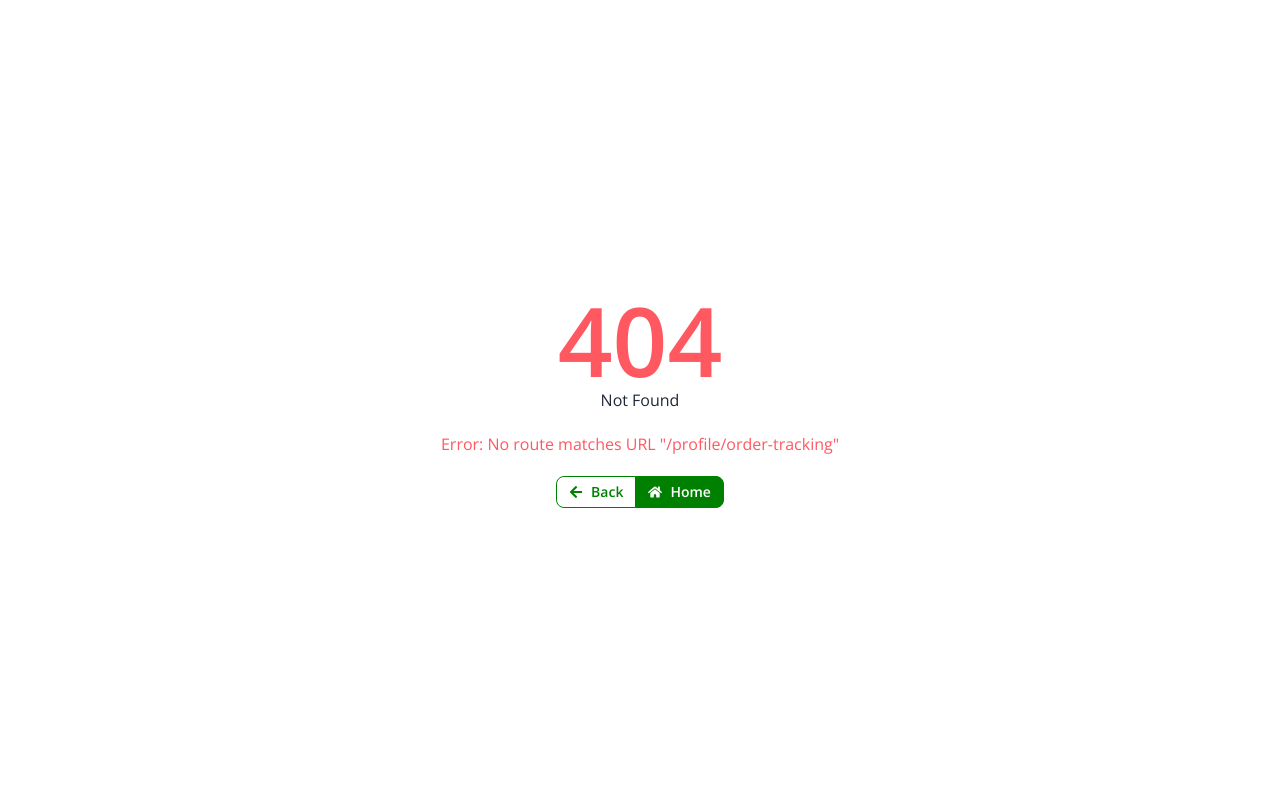
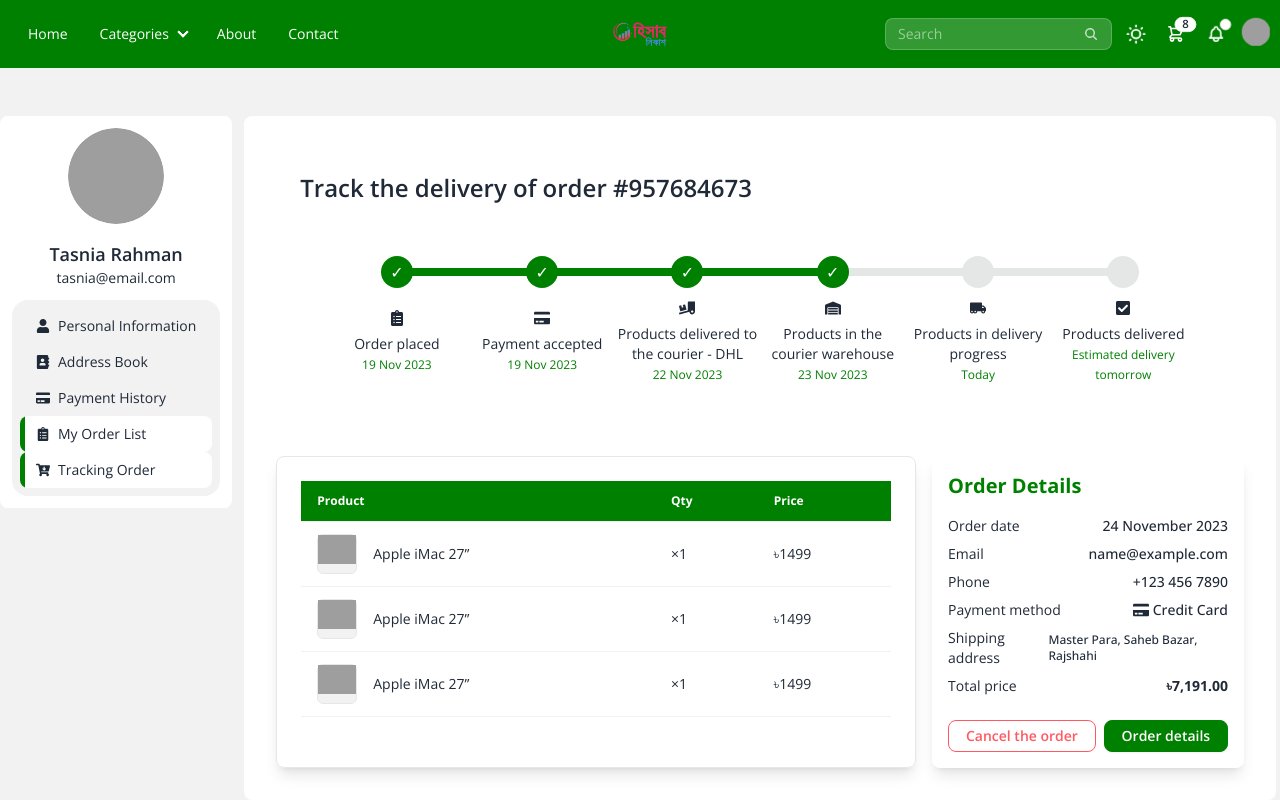
Before and after one commit to shunno-it-dev-team/fe-hn-ecom, a React (Vite) app: page /profile/order-tracking in a window 1280 px wide. Before the commit this address had no page. Shown: the top 800 px of the page. Built offline with nearby package versions, Linux system fonts and the light colour scheme; grey boxes are pictures that could not be loaded.

Commit message:
[feat]:Homepage -> Shopping Cart -> modified increment drecrement functionality

```diff
--- a/src/pages/private/order-tracking/OrderTracking.jsx
+++ b/src/pages/private/order-tracking/OrderTracking.jsx
@@ -1,11 +1,356 @@
+// import FaIconByKeyName from "../../../components/icons/FaIconByKeyName";
+
+// const OrderTracking = () => {
+//   return (
+//     <div className="max-w-screen-xl mx-auto p-4 sm:p-6">
+//       {/* ================ PROGRESS TRACKER ================ */}
+//       <div className="max-w-screen-xl mx-auto  p-4 sm:p-6">
+//         {/* Heading */}
+//         <h2 className="text-xl sm:text-2xl font-semibold mb-2 sm:mb-6">
+//           Track the delivery of order #957684673
+//         </h2>
+
+//         {/* ================ STEPS ================ */}
+//         <div className="p-4 sm:p-6 rounded-lg">
+//           <ul className="steps steps-vertical sm:steps-horizontal w-full">
+//             {/* Step 1 */}
+//             <li data-content="✓" className="step step-primary">
+//               <div className="flex flex-col items-center text-center">
+//                 <FaIconByKeyName iconName={"FaClipboardList"} size="2x" />
+//                 <p className="text-sm mt-2">
+//                   Order placed
+//                   <br />
+//                   <span className="text-xs text-primary">19 Nov 2023</span>
+//                 </p>
+//               </div>
+//             </li>
+
+//             {/* Step 2 */}
+//             <li data-content="✓" className="step step-primary">
+//               <div className="flex flex-col items-center text-center">
+//                 <FaIconByKeyName iconName={"FaCreditCard"} size="2x" />
+//                 <p className="text-sm mt-2">
+//                   Payment accepted
+//                   <br />
+//                   <span className="text-xs text-primary">19 Nov 2023</span>
+//                 </p>
+//               </div>
+//             </li>
+
+//             {/* Step 3 */}
+//             <li data-content="✓" className="step step-primary">
+//               <div className="flex flex-col items-center text-center">
+//                 <FaIconByKeyName iconName={"FaTruckLoading"} size="2x" />
+//                 <p className="text-sm mt-2">
+//                   Products delivered to the courier - DHL
+//                   <br />
+//                   <span className="text-xs text-primary">22 Nov 2023</span>
+//                 </p>
+//               </div>
+//             </li>
+
+//             {/* Step 4 */}
+//             <li data-content="✓" className="step step-primary">
+//               <div className="flex flex-col items-center text-center">
+//                 <FaIconByKeyName iconName={"FaWarehouse"} size="2x" />
+//                 <p className="text-sm mt-2">
+//                   Products in the courier warehouse
+//                   <br />
+//                   <span className="text-xs text-primary">23 Nov 2023</span>
+//                 </p>
+//               </div>
+//             </li>
+
+//             {/* Step 5 */}
+//             <li className="step">
+//               <div className="flex flex-col items-center text-center text-base-content/50">
+//                 <FaIconByKeyName iconName={"FaTruckMoving"} size="2x" />
+//                 <p className="text-sm mt-2">
+//                   Products in delivery progress
+//                   <br />
+//                   <span className="text-xs text-primary">Today</span>
+//                 </p>
+//               </div>
+//             </li>
+
+//             {/* Step 6 */}
+//             <li className="step">
+//               <div className="flex flex-col items-center text-center text-base-content/50">
+//                 <FaIconByKeyName iconName={"FaCheckSquare"} size="2x" />
+//                 <p className="text-sm mt-2">
+//                   Products delivered
+//                   <br />
+//                   <span className="text-xs text-primary">
+//                     Estimated delivery tomorrow
+//                   </span>
+//                 </p>
+//               </div>
+//             </li>
+//           </ul>
+//         </div>
+//       </div>
+
+//       {/*================ MAIN CONTENT ================ */}
+//       <div className="max-w-screen-xl mx-auto grid grid-cols-1 lg:grid-cols-3 gap-4 mt-6">
+//         {/* ================ PRODUCTS LIST TABLE ================*/}
+//         <div className="lg:col-span-2  sm:p-6 rounded-lg border shadow-lg">
+//           <div className="overflow-y-auto max-h-60 ">
+//             <table className="table ">
+//               <thead className="sticky top-0 bg-primary ">
+//                 <tr className="text-base-100">
+//                   <th>Product</th>
+//                   <th>Qty</th>
+//                   <th>Price</th>
+//                 </tr>
+//               </thead>
+//               <tbody>
+//                 {/* Product Rows */}
+//                 <tr>
+//                   <td className="flex items-center space-x-4">
+//                     <div className="w-10 h-10 bg-base-200 rounded-md border">
+//                       <figure>
+//                         <img
+//                           src="https://img.daisyui.com/images/stock/photo-1635805737707-575885ab0820.webp"
+//                           alt="Movie"
+//                         />
+//                       </figure>
+//                     </div>
+//                     <div>Apple iMac 27”</div>
+//                   </td>
+//                   <td>&#215;1</td>
+//                   <td>&#2547;1,499</td>
+//                 </tr>
+//                 <tr>
+//                   <td className="flex items-center space-x-4">
+//                     <div className="w-10 h-10 bg-base-200 rounded-md border">
+//                       <figure>
+//                         <img
+//                           src="https://img.daisyui.com/images/stock/photo-1635805737707-575885ab0820.webp"
+//                           alt="Movie"
+//                         />
+//                       </figure>
+//                     </div>
+//                     <div>Apple iMac 27”</div>
+//                   </td>
+//                   <td>&#215;1</td>
+//                   <td>&#2547;1,499</td>
+//                 </tr>
+//                 <tr>
+//                   <td className="flex items-center space-x-4">
+//                     <div className="w-10 h-10 bg-base-200 rounded-md border">
+//                       <figure>
+//                         <img
+//                           src="https://img.daisyui.com/images/stock/photo-1635805737707-575885ab0820.webp"
+//                           alt="Movie"
+//                         />
+//                       </figure>
+//                     </div>
+//                     <div>Apple iMac 27”</div>
+//                   </td>
+//                   <td>&#215;1</td>
+//                   <td>&#2547;1,499</td>
+//                 </tr>
+//                 <tr>
+//                   <td className="flex items-center space-x-4">
+//                     <div className="w-10 h-10 bg-base-200 rounded-md border">
+//                       <figure>
+//                         <img
+//                           src="https://img.daisyui.com/images/stock/photo-1635805737707-575885ab0820.webp"
+//                           alt="Movie"
+//                         />
+//                       </figure>
+//                     </div>
+//                     <div>Apple iMac 27”</div>
+//                   </td>
+//                   <td>&#215;1</td>
+//                   <td>&#2547;1,499</td>
+//                 </tr>
+//                 <tr>
+//                   <td className="flex items-center space-x-4">
+//                     <div className="w-10 h-10 bg-base-200 rounded-md border">
+//                       <figure>
+//                         <img
+//                           src="https://img.daisyui.com/images/stock/photo-1635805737707-575885ab0820.webp"
+//                           alt="Movie"
+//                         />
+//                       </figure>
+//                     </div>
+//                     <div>Apple iMac 27”</div>
+//                   </td>
+//                   <td>&#215;1</td>
+//                   <td>&#2547;1,499</td>
+//                 </tr>
+//                 <tr>
+//                   <td className="flex items-center space-x-4">
+//                     <div className="w-10 h-10 bg-base-200 rounded-md border">
+//                       <figure>
+//                         <img
+//                           src="https://img.daisyui.com/images/stock/photo-1635805737707-575885ab0820.webp"
+//                           alt="Movie"
+//                         />
+//                       </figure>
+//                     </div>
+//                     <div>Apple iMac 27”</div>
+//                   </td>
+//                   <td>&#215;1</td>
+//                   <td>&#2547;1,499</td>
+//                 </tr>
+//               </tbody>
+//             </table>
+//           </div>
+//         </div>
+
+//         {/*================ ORDER SUMMARY ================ */}
+//         <div className="max-w-md mx-auto rounded-lg shadow-lg p-4">
+//           <h2 className="text-xl font-bold mb-4 text-primary">Order Details</h2>
+
+//           <div className="mb-2 flex items-center justify-between ">
+//             <p className="text-sm text-base-400">Order date</p>
+//             <p className="font-medium text-sm">24 November 2023</p>
+//           </div>
+
+//           <div className="mb-2 flex items-center justify-between">
+//             <p className="text-sm text-base-400">Email</p>
+//             <p className="font-medium text-sm">name@example.com</p>
+//           </div>
+
+//           <div className="mb-2 flex items-center justify-between">
+//             <p className="text-sm text-base-400">Phone</p>
+//             <p className="font-medium text-sm">+123 456 7890</p>
+//           </div>
+
+//           <div className="mb-2 flex items-center justify-between">
+//             <p className="text-sm text-base-400">Payment method</p>
+//             <div className="ml-2 flex items-center">
+//               <span className="text-error-500 mr-1">
+//                 <FaIconByKeyName iconName={"FaCreditCard"} size="2x" />
+//               </span>
+//               <p className="font-medium text-sm">Credit Card</p>
+//             </div>
+//           </div>
+
+//           <div className="mb-2 flex items-center justify-between  ">
+//             <p className="text-sm text-base-400">Shipping address</p>
+//             <p className="font-medium text-xs">
+//               Master Para, Saheb Bazar, Rajshahi
+//             </p>
+//           </div>
+
+//           <div className="mb-2 flex items-center justify-between">
+//             <p className="text-sm text-base-400">Total price</p>
+//             <p className="font-bold text-sm text-base-content ">
+//               &#2547;7,191.00
+//             </p>
+//           </div>
+
+//           <div className="mt-6 flex items-center justify-center space-x-2">
+//             <button className="btn btn-sm btn-error btn-outline flex-grow">
+//               Cancel the order
+//             </button>
+//             <button className="btn btn-sm btn-primary flex-grow">
+//               Order details
+//             </button>
+//           </div>
+//         </div>
+//       </div>
+//     </div>
+//   );
+// };
+
+// export default OrderTracking;
 import FaIconByKeyName from "../../../components/icons/FaIconByKeyName";
 
 const OrderTracking = () => {
+  // Steps data
+  const steps = [
+    {
+      icon: "FaClipboardList",
+      label: "Order placed",
+      date: "19 Nov 2023",
+      completed: true,
+    },
+    {
+      icon: "FaCreditCard",
+      label: "Payment accepted",
+      date: "19 Nov 2023",
+      completed: true,
+    },
+    {
+      icon: "FaTruckLoading",
+      label: "Products delivered to the courier - DHL",
+      date: "22 Nov 2023",
+      completed: true,
+    },
+    {
+      icon: "FaWarehouse",
+      label: "Products in the courier warehouse",
+      date: "23 Nov 2023",
+      completed: true,
+    },
+    {
+      icon: "FaTruckMoving",
+      label: "Products in delivery progress",
+      date: "Today",
+      completed: false,
+    },
+    {
+      icon: "FaCheckSquare",
+      label: "Products delivered",
+      date: "Estimated delivery tomorrow",
+      completed: false,
+    },
+  ];
+
+  // Product data
+  const products = [
+    {
+      name: "Apple iMac 27”",
+      qty: 1,
+      price: 1499,
+      imgSrc:
+        "https://img.daisyui.com/images/stock/photo-1635805737707-575885ab0820.webp",
+    },
+    {
+      name: "Apple iMac 27”",
+      qty: 1,
+      price: 1499,
+      imgSrc:
+        "https://img.daisyui.com/images/stock/photo-1635805737707-575885ab0820.webp",
+    },
+    {
+      name: "Apple iMac 27”",
+      qty: 1,
+      price: 1499,
+      imgSrc:
+        "https://img.daisyui.com/images/stock/photo-1635805737707-575885ab0820.webp",
+    },
+    {
+      name: "Apple iMac 27”",
+      qty: 1,
+      price: 1499,
+      imgSrc:
+        "https://img.daisyui.com/images/stock/photo-1635805737707-575885ab0820.webp",
+    },
+    {
+      name: "Apple iMac 27”",
+      qty: 1,
+      price: 1499,
+      imgSrc:
+        "https://img.daisyui.com/images/stock/photo-1635805737707-575885ab0820.webp",
+    },
+    {
+      name: "Apple iMac 27”",
+      qty: 1,
+      price: 1499,
+      imgSrc:
+        "https://img.daisyui.com/images/stock/photo-1635805737707-575885ab0820.webp",
+    },
+  ];
+
   return (
     <div className="max-w-screen-xl mx-auto p-4 sm:p-6">
       {/* ================ PROGRESS TRACKER ================ */}
-      <div className="max-w-screen-xl mx-auto  p-4 sm:p-6">
-        {/* Heading */}
+      <div className="max-w-screen-xl mx-auto p-4 sm:p-6">
         <h2 className="text-xl sm:text-2xl font-semibold mb-2 sm:mb-6">
           Track the delivery of order #957684673
         </h2>
@@ -13,79 +358,22 @@ const OrderTracking = () => {
         {/* ================ STEPS ================ */}
         <div className="p-4 sm:p-6 rounded-lg">
           <ul className="steps steps-vertical sm:steps-horizontal w-full">
-            {/* Step 1 */}
-            <li data-content="✓" className="step step-primary">
+            {steps.map((step, index) => (
+              <li
+                key={index}
+                data-content={step.completed ? "✓" : ""}
+                className={`step ${step.completed ? "step-primary" : ""}`}
+              >
                 <div className="flex flex-col items-center text-center">
-                <FaIconByKeyName iconName={"FaClipboardList"} size="2x" />
+                  <FaIconByKeyName iconName={step.icon} size="2x" />
                   <p className="text-sm mt-2">
-                  Order placed
+                    {step.label}
                     <br />
-                  <span className="text-xs text-primary">19 Nov 2023</span>
+                    <span className="text-xs text-primary">{step.date}</span>
                   </p>
                 </div>
               </li>
-
-            {/* Step 2 */}
-            <li data-content="✓" className="step step-primary">
-              <div className="flex flex-col items-center text-center">
-                <FaIconByKeyName iconName={"FaCreditCard"} size="2x" />
-                <p className="text-sm mt-2">
-                  Payment accepted
-                  <br />
-                  <span className="text-xs text-primary">19 Nov 2023</span>
-                </p>
-              </div>
-            </li>
-
-            {/* Step 3 */}
-            <li data-content="✓" className="step step-primary">
-              <div className="flex flex-col items-center text-center">
-                <FaIconByKeyName iconName={"FaTruckLoading"} size="2x" />
-                <p className="text-sm mt-2">
-                  Products delivered to the courier - DHL
-                  <br />
-                  <span className="text-xs text-primary">22 Nov 2023</span>
-                </p>
-              </div>
-            </li>
-
-            {/* Step 4 */}
-            <li data-content="✓" className="step step-primary">
-              <div className="flex flex-col items-center text-center">
-                <FaIconByKeyName iconName={"FaWarehouse"} size="2x" />
-                <p className="text-sm mt-2">
-                  Products in the courier warehouse
-                  <br />
-                  <span className="text-xs text-primary">23 Nov 2023</span>
-                </p>
-              </div>
-            </li>
-
-            {/* Step 5 */}
-            <li className="step">
-              <div className="flex flex-col items-center text-center text-base-content/50">
-                <FaIconByKeyName iconName={"FaTruckMoving"} size="2x" />
-                <p className="text-sm mt-2">
-                  Products in delivery progress
-                  <br />
-                  <span className="text-xs text-primary">Today</span>
-                </p>
-              </div>
-            </li>
-
-            {/* Step 6 */}
-            <li className="step">
-              <div className="flex flex-col items-center text-center text-base-content/50">
-                <FaIconByKeyName iconName={"FaCheckSquare"} size="2x" />
-                <p className="text-sm mt-2">
-                  Products delivered
-                  <br />
-                  <span className="text-xs text-primary">
-                    Estimated delivery tomorrow
-                  </span>
-                </p>
-              </div>
-            </li>
+            ))}
           </ul>
         </div>
       </div>
@@ -93,9 +381,9 @@ const OrderTracking = () => {
       {/*================ MAIN CONTENT ================ */}
       <div className="max-w-screen-xl mx-auto grid grid-cols-1 lg:grid-cols-3 gap-4 mt-6">
         {/* ================ PRODUCTS LIST TABLE ================*/}
-        <div className="lg:col-span-2  sm:p-6 rounded-lg border shadow-lg">
+        <div className="lg:col-span-2 sm:p-6 rounded-lg border shadow-lg">
           <div className="overflow-y-auto max-h-60 ">
-            <table className="table ">
+            <table className="table">
               <thead className="sticky top-0 bg-primary ">
                 <tr className="text-base-100">
                   <th>Product</th>
@@ -104,97 +392,20 @@ const OrderTracking = () => {
                 </tr>
               </thead>
               <tbody>
-                {/* Product Rows */}
-                <tr>
+                {products.map((product, index) => (
+                  <tr key={index}>
                     <td className="flex items-center space-x-4">
                       <div className="w-10 h-10 bg-base-200 rounded-md border">
                         <figure>
-                        <img
-                          src="https://img.daisyui.com/images/stock/photo-1635805737707-575885ab0820.webp"
-                          alt="Movie"
-                        />
+                          <img src={product.imgSrc} alt={product.name} />
                         </figure>
                       </div>
-                    <div>Apple iMac 27”</div>
+                      <div>{product.name}</div>
                     </td>
-                  <td>&#215;1</td>
-                  <td>&#2547;1,499</td>
+                    <td>&#215;{product.qty}</td>
+                    <td>&#2547;{product.price}</td>
                   </tr>
-                <tr>
-                  <td className="flex items-center space-x-4">
-                    <div className="w-10 h-10 bg-base-200 rounded-md border">
-                      <figure>
-                        <img
-                          src="https://img.daisyui.com/images/stock/photo-1635805737707-575885ab0820.webp"
-                          alt="Movie"
-                        />
-                      </figure>
-                    </div>
-                    <div>Apple iMac 27”</div>
-                  </td>
-                  <td>&#215;1</td>
-                  <td>&#2547;1,499</td>
-                </tr>
-                <tr>
-                  <td className="flex items-center space-x-4">
-                    <div className="w-10 h-10 bg-base-200 rounded-md border">
-                      <figure>
-                        <img
-                          src="https://img.daisyui.com/images/stock/photo-1635805737707-575885ab0820.webp"
-                          alt="Movie"
-                        />
-                      </figure>
-                    </div>
-                    <div>Apple iMac 27”</div>
-                  </td>
-                  <td>&#215;1</td>
-                  <td>&#2547;1,499</td>
-                </tr>
-                <tr>
-                  <td className="flex items-center space-x-4">
-                    <div className="w-10 h-10 bg-base-200 rounded-md border">
-                      <figure>
-                        <img
-                          src="https://img.daisyui.com/images/stock/photo-1635805737707-575885ab0820.webp"
-                          alt="Movie"
-                        />
-                      </figure>
-                    </div>
-                    <div>Apple iMac 27”</div>
-                  </td>
-                  <td>&#215;1</td>
-                  <td>&#2547;1,499</td>
-                </tr>
-                <tr>
-                  <td className="flex items-center space-x-4">
-                    <div className="w-10 h-10 bg-base-200 rounded-md border">
-                      <figure>
-                        <img
-                          src="https://img.daisyui.com/images/stock/photo-1635805737707-575885ab0820.webp"
-                          alt="Movie"
-                        />
-                      </figure>
-                    </div>
-                    <div>Apple iMac 27”</div>
-                  </td>
-                  <td>&#215;1</td>
-                  <td>&#2547;1,499</td>
-                </tr>
-                <tr>
-                  <td className="flex items-center space-x-4">
-                    <div className="w-10 h-10 bg-base-200 rounded-md border">
-                      <figure>
-                        <img
-                          src="https://img.daisyui.com/images/stock/photo-1635805737707-575885ab0820.webp"
-                          alt="Movie"
-                        />
-                      </figure>
-                    </div>
-                    <div>Apple iMac 27”</div>
-                  </td>
-                  <td>&#215;1</td>
-                  <td>&#2547;1,499</td>
-                </tr>
+                ))}
               </tbody>
             </table>
           </div>
--- a/src/pages/private/profile-page/ProfilePage.jsx
+++ b/src/pages/private/profile-page/ProfilePage.jsx
@@ -6,7 +6,7 @@ import FaIconByKeyName from "../../../components/icons/FaIconByKeyName";
 const ProfilePage = () => {
   return (
     <section className="min-h-screen">
-      <div className="max-w-screen-lg mx-auto flex items-start justify-between gap-5 flex-col lg:flex-row pt-10">
+      <div className="max-w-7xl mx-auto flex items-start justify-between gap-5 flex-col lg:flex-row pt-10">
         <label
           htmlFor="profile-drawer"
           className="btn btn-sm btn-ghost lg:hidden"
--- a/src/pages/private/profile-page/ProfileSidebar.jsx
+++ b/src/pages/private/profile-page/ProfileSidebar.jsx
@@ -23,8 +23,13 @@ const ProfileSidebar = () => {
     },
     {
       title: " My Order List",
-      icon: "FaBabyCarriage",
+      icon: "FaClipboardList",
       link: "/profile/order",
+    },
+    {
+      title: "Tracking Order ",
+      icon: "FaCartArrowDown",
+      link: "/profile/order-tracking",
     },
   ];
 
```
Also changed, not shown: src/pages/private/cart-page/CartPage.jsx (+45 -19 lines), src/routes/router.jsx (+5 -4 lines). Lines whose indentation alone changed are shown as unchanged.
